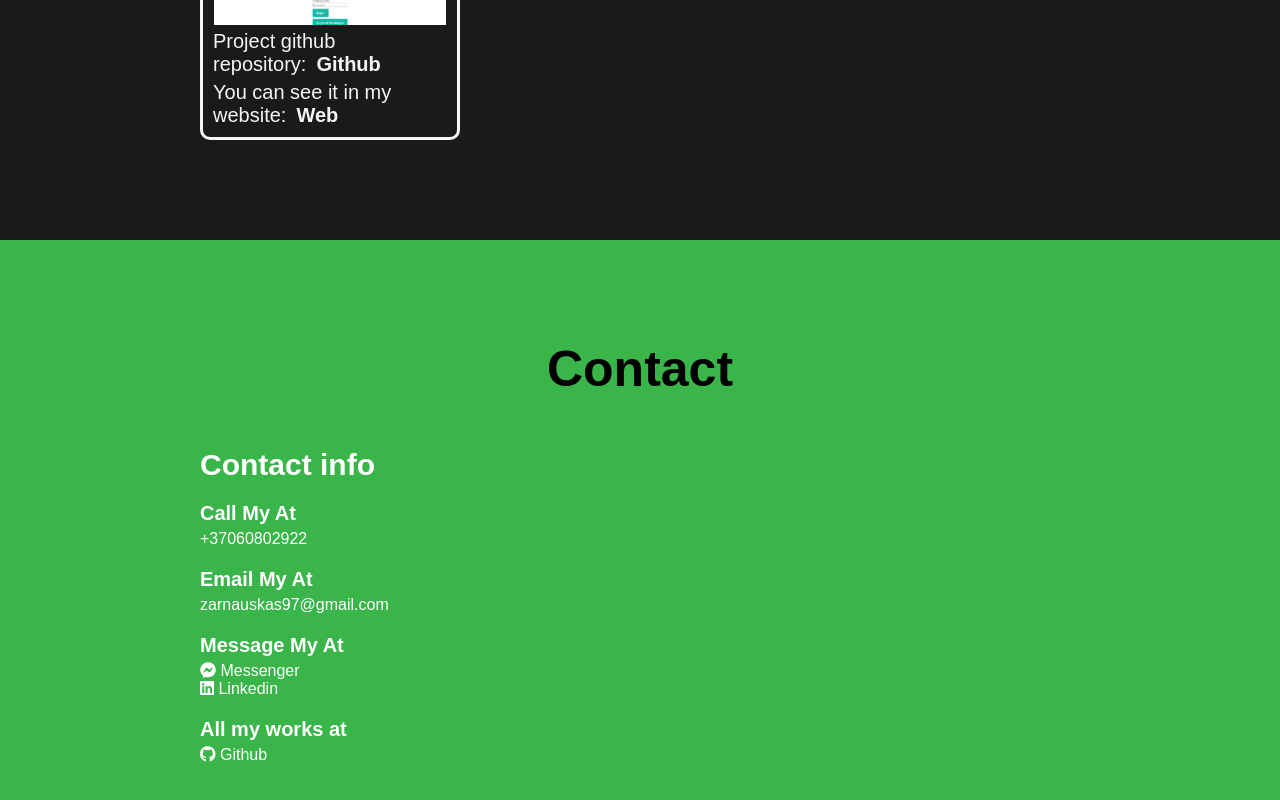
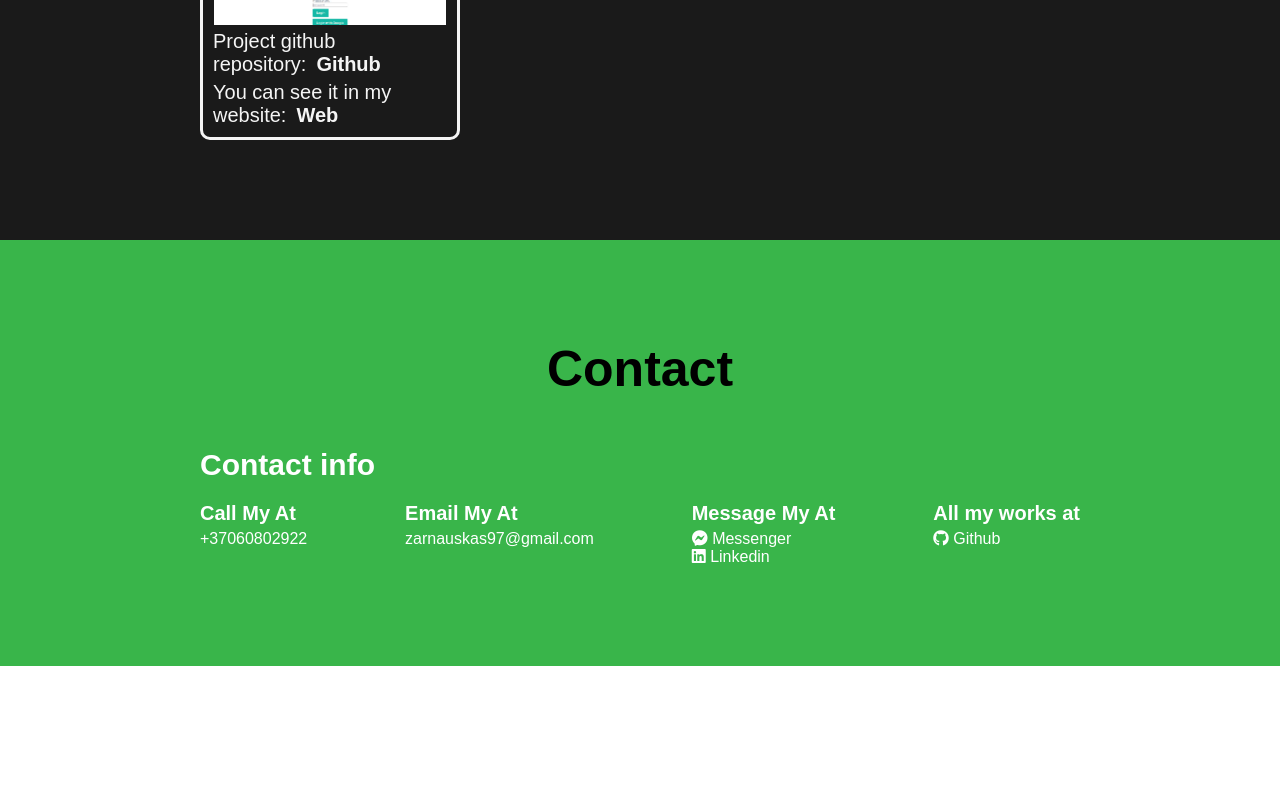
Before and after one commit to LukasZarnauskas/Portfolio-web, a React (Vite) app: page / in a window 1280 px wide. Shown: the part 2833-3633 px from the top of the page. After the commit the page ends 3499 px from the top, so only its background shows below. Built offline with nearby package versions, Linux system fonts and the light colour scheme.

Commit message:
contact styled

```diff
--- a/src/components/ui/Contact.jsx
+++ b/src/components/ui/Contact.jsx
@@ -2,19 +2,21 @@ import styled from "styled-components";
 
 const StyledCotact = styled.section`
   background-color: #39b54a;
-  height: 100vh;
   padding: 10rem 20rem;
 `;
 const Div = styled.div`
+  display: flex;
+  justify-content: space-between;
   color: white;
-  margin-top: 5rem;
 `;
 const H2 = styled.h2`
   font-size: 5rem;
   text-align: center;
 `;
 const H3 = styled.h3`
+  margin-top: 5rem;
   font-size: 3rem;
+  color: white;
 `;
 const H4 = styled.h4`
   font-size: 2rem;
@@ -29,9 +31,9 @@ const A = styled.a`
 `;
 const P = styled.p`
   transition: 0.3s;
+
   :hover {
     color: black;
-    width: 3rem;
   }
 `;
 
@@ -39,10 +41,8 @@ function Contact() {
   return (
     <StyledCotact>
       <H2>Contact</H2>
-
+      <H3>Contact info</H3>
       <Div>
-        <H3>Contact info</H3>
-
         <div>
           <H4>Call My At</H4>
           <P>+37060802922</P>
```
